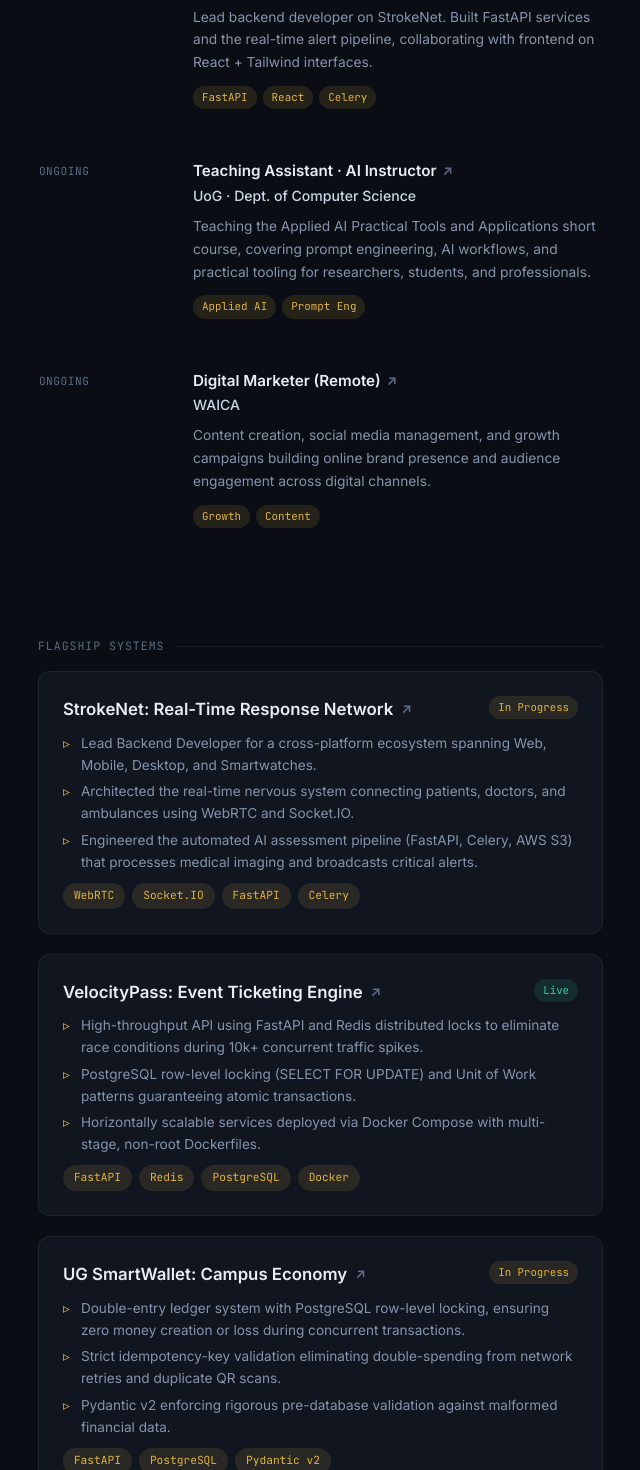
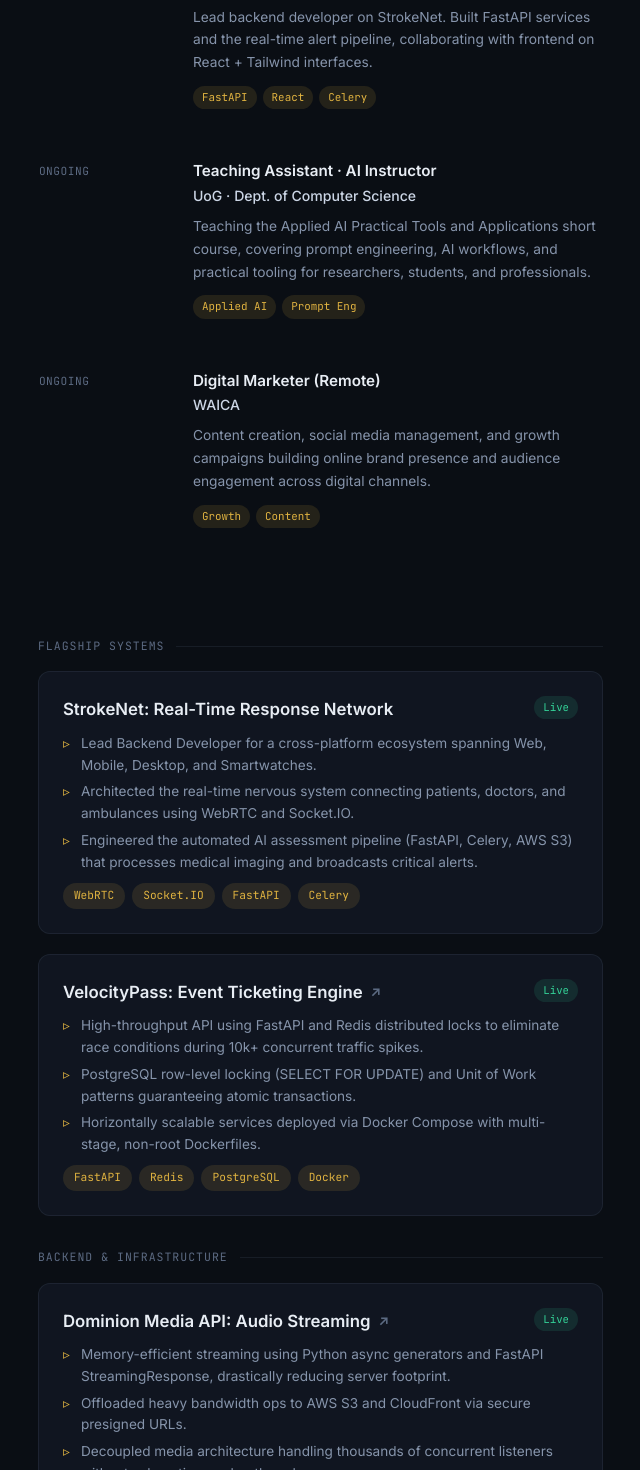
Before and after one commit to aa-Teye/Alex-portfolio, a React (Vite) app: page / in a window 1280 px wide. Shown: the part 1330-2800 px from the top of the page, without its empty margins (579-1219 px from the left). Built offline with nearby package versions, Linux system fonts and the light colour scheme.

Commit message:
Remove UG SmartWallet, update StrokeNet & CPG Collect status to Live, make non-repo project cards non-clickable

```diff
--- a/src/components/ui/ExpCard.jsx
+++ b/src/components/ui/ExpCard.jsx
@@ -2,17 +2,9 @@ import { motion } from 'framer-motion';
 import FadeIn from './FadeIn';
 
 export default function ExpCard({ item, index }) {
-  const handleClick = () => {
-    const contactSection = document.getElementById('contact');
-    if (contactSection) {
-      contactSection.scrollIntoView({ behavior: 'smooth' });
-    }
-  };
-
   return (
     <FadeIn delay={index * 0.08}>
       <motion.div
-        onClick={handleClick}
         whileHover={{ x: 4, backgroundColor: 'rgba(20,28,40,0.6)' }}
         style={{
           display: 'grid',
@@ -22,7 +14,7 @@ export default function ExpCard({ item, index }) {
           borderRadius: '10px',
           border: '1px solid transparent',
           margin: '0 -1.25rem 0.5rem',
-          cursor: 'pointer',
+          cursor: 'default',
           position: 'relative',
           overflow: 'hidden',
           transition: 'background-color 0.25s',
@@ -55,11 +47,8 @@ export default function ExpCard({ item, index }) {
         </div>
 
         <div>
-          <div style={{ fontSize: '0.95rem', fontWeight: 600, color: '#E8EDF4', display: 'flex', alignItems: 'center', gap: '6px' }}>
+          <div style={{ fontSize: '0.95rem', fontWeight: 600, color: '#E8EDF4' }}>
             {item.role}
-            <span style={{ fontSize: '0.8rem', color: '#5C6A82', transition: 'color 0.2s' }}>
-              ↗
-            </span>
           </div>
           <div style={{ fontSize: '0.88rem', color: '#CCD6E6', fontWeight: 500, marginTop: '1px' }}>
             {item.company}
--- a/src/components/ui/ProjectCard.jsx
+++ b/src/components/ui/ProjectCard.jsx
@@ -10,25 +10,15 @@ const statusStyle = {
 export default function ProjectCard({ proj, index }) {
   const isLink = Boolean(proj.link);
   const Tag = isLink ? motion.a : motion.article;
-
-  const handleClick = () => {
-    if (!isLink) {
-      const contactSection = document.getElementById('contact');
-      if (contactSection) {
-        contactSection.scrollIntoView({ behavior: 'smooth' });
-      }
-    }
-  };
-
   const linkProps = isLink
     ? { href: proj.link, target: '_blank', rel: 'noopener noreferrer' }
-    : { onClick: handleClick };
+    : {};
 
   return (
     <FadeIn delay={index * 0.07}>
       <Tag
         {...linkProps}
-        whileHover={{ y: -4, borderColor: 'var(--accent-line)' }}
+        whileHover={{ y: isLink ? -4 : 0, borderColor: isLink ? 'var(--accent-line)' : 'var(--border)' }}
         style={{
           display: 'block',
           padding: '1.5rem',
@@ -39,7 +29,7 @@ export default function ProjectCard({ proj, index }) {
           position: 'relative',
           overflow: 'hidden',
           textDecoration: 'none',
-          cursor: 'pointer',
+          cursor: isLink ? 'pointer' : 'default',
           transition: 'border-color 0.25s',
         }}
       >
@@ -52,19 +42,21 @@ export default function ProjectCard({ proj, index }) {
             transformOrigin: 'top',
             scaleY: 0,
           }}
-          whileHover={{ scaleY: 1 }}
+          whileHover={{ scaleY: isLink ? 1 : 0 }}
           transition={{ duration: 0.3 }}
         />
 
         <div style={{ display: 'flex', alignItems: 'flex-start', justifyContent: 'space-between', gap: '1rem' }}>
           <div style={{ fontSize: '1.05rem', fontWeight: 600, color: '#E8EDF4', display: 'flex', alignItems: 'center', gap: '8px' }}>
             {proj.title}
+            {isLink && (
               <motion.span
                 style={{ fontSize: '0.82rem', color: '#5C6A82' }}
                 whileHover={{ x: 2, y: -2, color: 'var(--accent)' }}
               >
                 ↗
               </motion.span>
+            )}
           </div>
           <span
             className="mono"
--- a/src/data/projects.js
+++ b/src/data/projects.js
@@ -1,8 +1,8 @@
 export const flagship = [
   {
     title: 'StrokeNet: Real-Time Response Network',
-    status: 'In Progress',
-    statusType: 'progress',
+    status: 'Live',
+    statusType: 'live',
     link: null,
     bullets: [
       'Lead Backend Developer for a cross-platform ecosystem spanning Web, Mobile, Desktop, and Smartwatches.',
@@ -22,18 +22,6 @@ export const flagship = [
       'Horizontally scalable services deployed via Docker Compose with multi-stage, non-root Dockerfiles.',
     ],
     stack: ['FastAPI', 'Redis', 'PostgreSQL', 'Docker'],
-  },
-  {
-    title: 'UG SmartWallet: Campus Economy',
-    status: 'In Progress',
-    statusType: 'progress',
-    link: 'https://github.com/aa-Teye/UG-SmartWallet',
-    bullets: [
-      'Double-entry ledger system with PostgreSQL row-level locking, ensuring zero money creation or loss during concurrent transactions.',
-      'Strict idempotency-key validation eliminating double-spending from network retries and duplicate QR scans.',
-      'Pydantic v2 enforcing rigorous pre-database validation against malformed financial data.',
-    ],
-    stack: ['FastAPI', 'PostgreSQL', 'Pydantic v2'],
   },
 ];
 
@@ -157,8 +145,8 @@ export const backend = [
   },
   {
     title: 'CPG Collect: Field Data Platform',
-    status: 'In Progress',
-    statusType: 'progress',
+    status: 'Live',
+    statusType: 'live',
     link: null,
     bullets: [
       'Structured data-collection platform for CPG field agents capturing real-time shelf analytics and competitor data.',
```
Lines whose indentation alone changed are shown as unchanged.
